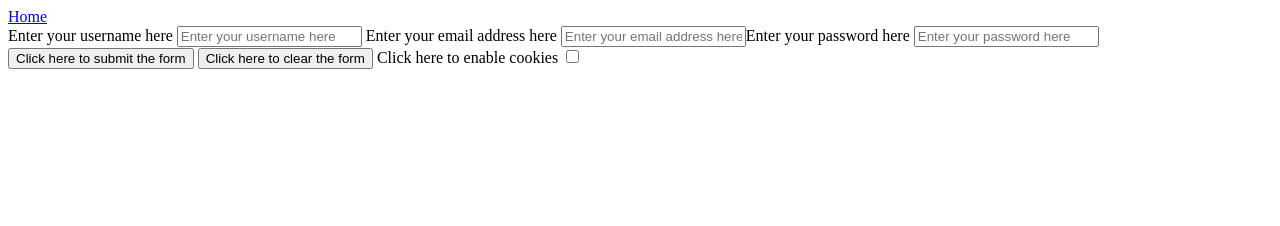
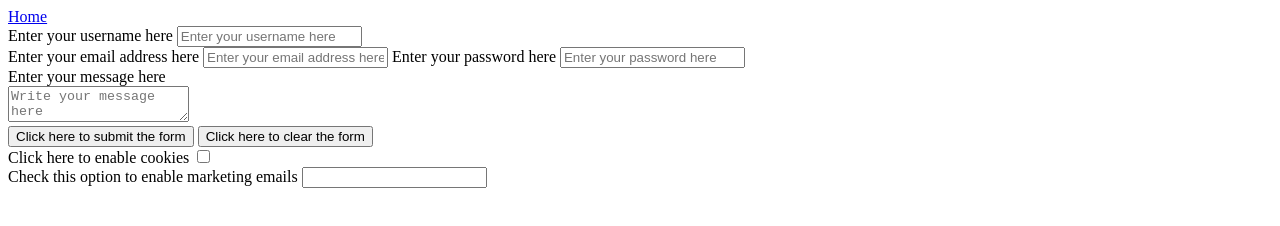
Before and after one commit to AdamBoley/Git-Experimentation, a plain HTML site: page forms.html in a window 1280 px wide. Drawn offline with Linux system fonts and the light colour scheme.

Commit message:
forms v3

```diff
--- a/forms.html
+++ b/forms.html
@@ -19,21 +19,40 @@
 
         <br>
 
-        <form>
+        <form action="https://formdump.codeinstitute.net" method="POST">
             <label for="Username">Enter your username here</label>
-            <input type="text" id="Username" placeholder="Enter your username here">
+            <input type="text" id="Username" name="username" placeholder="Enter your username here">
+
+            <br>
 
             <label for="email">Enter your email address here</label>
-            <input type="email" id="email" placeholder="Enter your email address here"
+            <input type="email" id="email" name="email address" placeholder="Enter your email address here"
+
+            <br>
 
             <label for="password">Enter your password here</label>
-            <input type="password" id="password" placeholder="Enter your password here">
+            <input type="password" id="password" name="password" placeholder="Enter your password here">
+
+            <br>
+
+            <label for="message">Enter your message here</label>
+            <br>
+            <textarea id="message" name="message" placeholder="Write your message here"></textarea>
+
+            <br>
 
             <input type="submit" value="Click here to submit the form">
             <input type="reset" value="Click here to clear the form">
 
+            <br>
+
             <label for="checkbox">Click here to enable cookies</label>
             <input id="checkbox" type="checkbox">
+
+            <br>
+
+            <label for="radiobox">Check this option to enable marketing emails</label>
+            <input id="radiobox" type="radiobox">
 
         </form>
 
```
